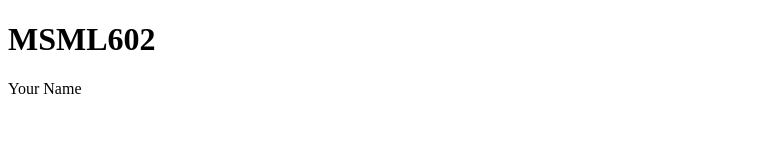
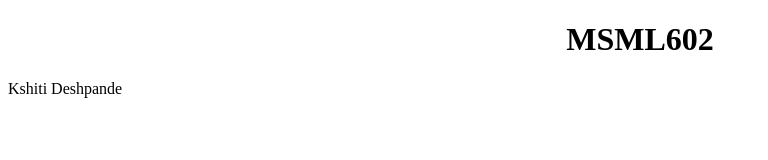
Before and after one commit to kshitideshpande/kshitideshpande.github.io, a plain HTML site: page index.html in a window 1280 px wide. Shown: the whole page, without its empty margins (0-768 px from the left). Drawn offline with Linux system fonts and the light colour scheme.

Commit message:
Update index.html

```diff
--- a/index.html
+++ b/index.html
@@ -3,8 +3,13 @@
 <head>
   <title>MSML602</title>
 </head>
+<style>
+h1 {
+  text-align: center;
+}
+</style>
 <body>
   <h1><b>MSML602</b></h1>
-  <p>Your Name</p>
+  <p>Kshiti Deshpande</p>
 </body>
 </html>
```
